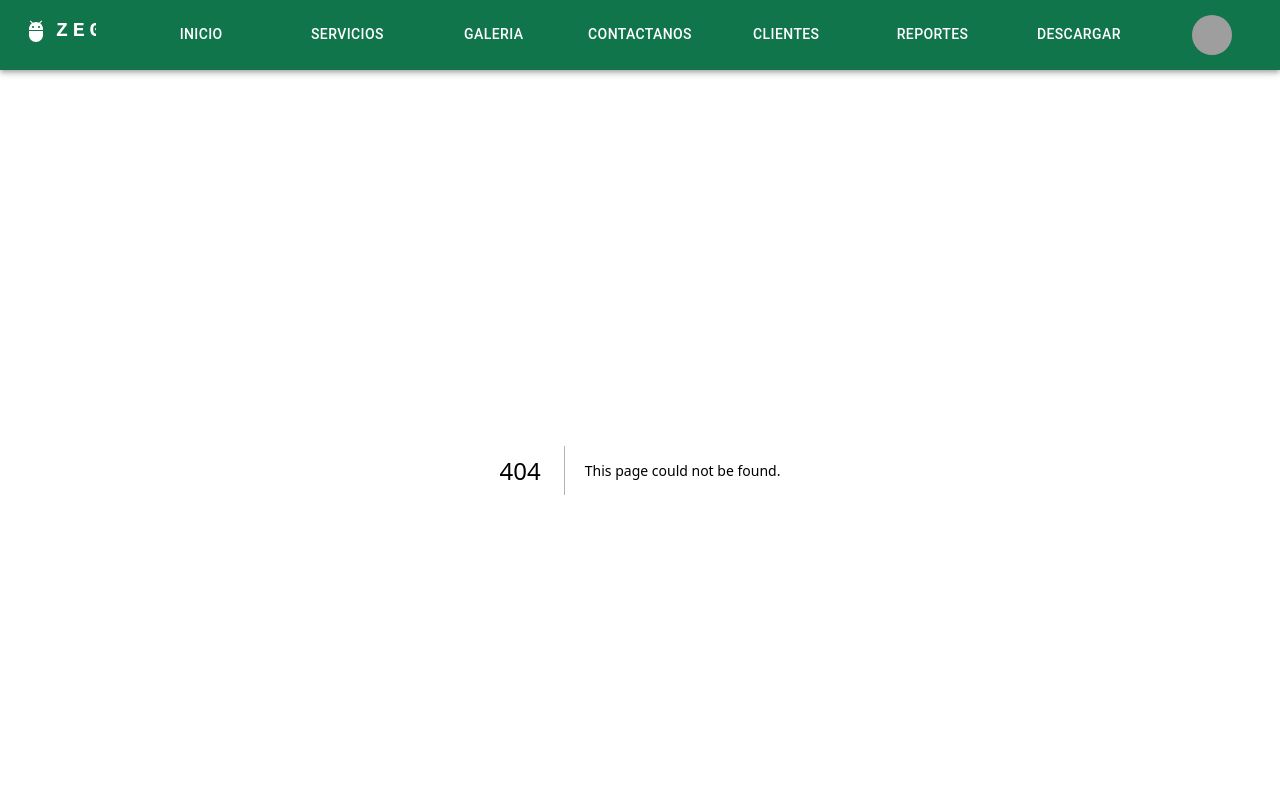
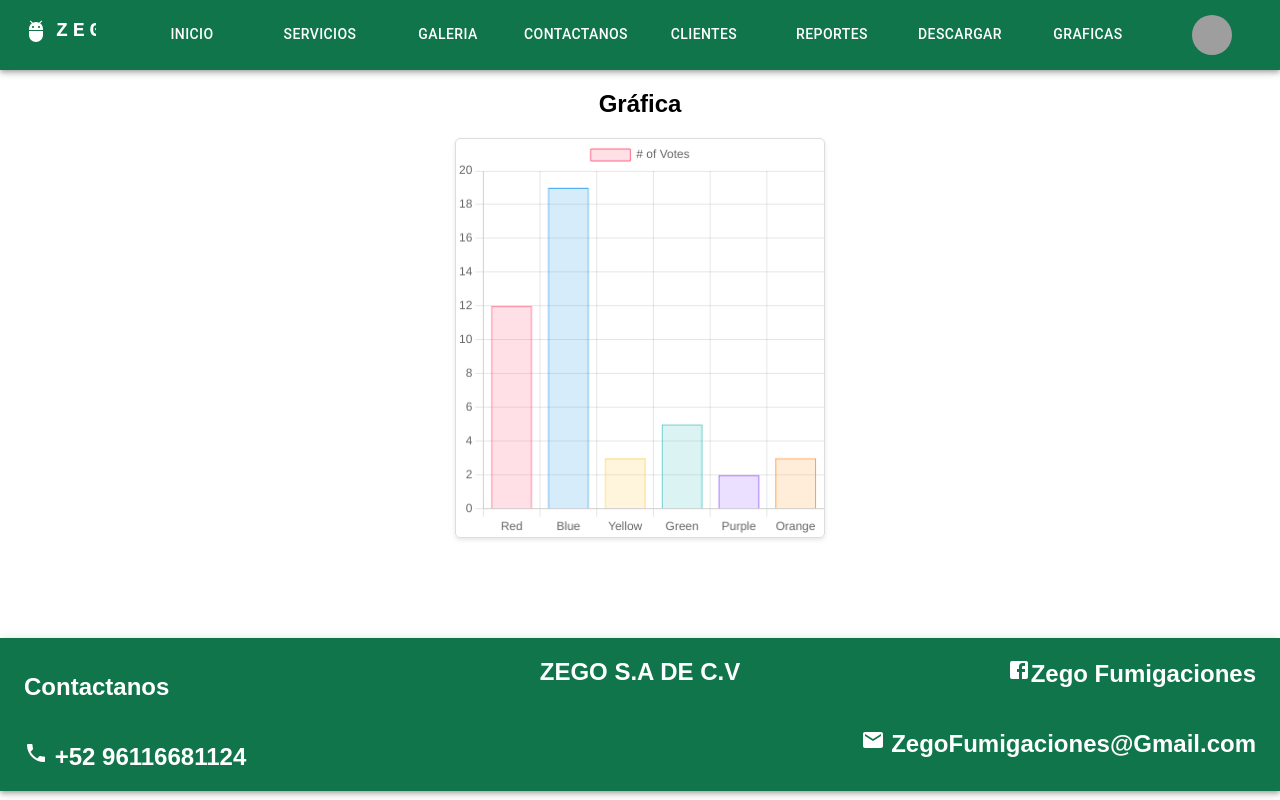
Before and after one commit to BlackRubick/FrontZego, a Next.js app: page /Graficas in a window 1280 px wide. Before the commit this address had no page. Shown: the top 800 px of the page. Built offline with nearby package versions, Linux system fonts and the light colour scheme; grey boxes are pictures that could not be loaded.

Commit message:
agregando graficas

```diff
--- a/css/globals.css
+++ b/css/globals.css
@@ -397,7 +397,6 @@ input[type="file"]::file-selector-button:hover {
   border-radius: 100px;
   }
 
-
   .gallery-container {
     max-width: 800px;
     margin: 0 auto;
@@ -413,7 +412,11 @@ input[type="file"]::file-selector-button:hover {
   .gallery-grid {
     display: grid;
     grid-template-columns: repeat(auto-fill, minmax(200px, 1fr));
-    grid-gap: 20px;
+    grid-gap: 20px; /* Espacio entre las columnas */
+  }
+
+  .gallery-item {
+    margin: 10px; /* Margen alrededor de cada imagen */
   }
 
   .gallery-item img {
@@ -422,3 +425,13 @@ input[type="file"]::file-selector-button:hover {
     border-radius: 10px;
     box-shadow: 0px 2px 6px rgba(0, 0, 0, 0.1);
   }
+
+
+  /* Estilos CSS para el componente de gráficos */
+canvas {
+  max-width: 800px;
+  margin: 20px auto;
+  border: 1px solid #ddd;
+  border-radius: 5px;
+  box-shadow: 0 2px 4px rgba(0, 0, 0, 0.1);
+}
--- a/package.json
+++ b/package.json
@@ -19,6 +19,7 @@
     "@react-pdf-viewer/core": "^3.12.0",
     "@react-pdf/renderer": "^3.1.14",
     "axios": "^1.6.5",
+    "chart.js": "^3.9.1",
     "formik": "^2.4.5",
     "next": "^14.0.3-canary.4",
     "pdf-lib": "^1.17.1",
--- /dev/null
+++ b/src/app/Graficas/page.jsx
@@ -0,0 +1,123 @@
+"use client";
+import React, { useEffect, useRef, useState } from 'react';
+import Chart from 'chart.js/auto'; // Importa la biblioteca Chart.js
+
+function Graficas() {
+    const chartRef = useRef(null);
+    const [chartInstance, setChartInstance] = useState(null);
+
+    useEffect(() => {
+        if (chartInstance) {
+            chartInstance.destroy();
+        }
+
+        const ctx = chartRef.current.getContext('2d');
+        const newChartInstance = new Chart(ctx, {
+            type: 'bar',
+            data: {
+                labels: ['Red', 'Blue', 'Yellow', 'Green', 'Purple', 'Orange'],
+                datasets: [{
+                    label: '# of Votes',
+                    data: [12, 19, 3, 5, 2, 3],
+                    backgroundColor: [
+                        'rgba(255, 99, 132, 0.2)',
+                        'rgba(54, 162, 235, 0.2)',
+                        'rgba(255, 206, 86, 0.2)',
+                        'rgba(75, 192, 192, 0.2)',
+                        'rgba(153, 102, 255, 0.2)',
+                        'rgba(255, 159, 64, 0.2)'
+                    ],
+                    borderColor: [
+                        'rgba(255, 99, 132, 1)',
+                        'rgba(54, 162, 235, 1)',
+                        'rgba(255, 206, 86, 1)',
+                        'rgba(75, 192, 192, 1)',
+                        'rgba(153, 102, 255, 1)',
+                        'rgba(255, 159, 64, 1)'
+                    ],
+                    borderWidth: 1
+                }]
+            },
+            options: {
+                scales: {
+                    y: {
+                        beginAtZero: true
+                    }
+                }
+            }
+        });
+
+        setChartInstance(newChartInstance);
+
+        return () => {
+            if (newChartInstance) {
+                newChartInstance.destroy();
+            }
+        };
+    }, []);
+
+    return (
+        <div style={{ width: '80%', margin: 'auto', textAlign: 'center' }}>
+            <h2 style={{ marginBottom: '20px' }}>Gráfica</h2>
+            <div style={{ position: 'relative', height: '500px' }}>
+                <canvas ref={chartRef} style={{ width: '370px', height: '400px' }} />
+            </div>
+        </div>
+    );
+}
+
+export default Graficas;
+
+
+
+
+//NO TOCAR ESTO ES LA GRAFICA PARA LA API PARA PODER METER LOS DATOS DEL FECHT PARA PODER GRAFICAR CON BASE A LOS DATOS DE LA API XD
+// import React, { useEffect, useState } from 'react';
+// import Graficas from './Graficas';
+
+// function App() {
+//     const [chartData, setChartData] = useState({
+//         labels: ['Red', 'Blue', 'Yellow', 'Green', 'Purple', 'Orange'],
+//         datasets: [{
+//             label: '# of Votes',
+//             data: [12, 19, 3, 5, 2, 3],
+//             backgroundColor: [
+//                 'rgba(255, 99, 132, 0.2)',
+//                 'rgba(54, 162, 235, 0.2)',
+//                 'rgba(255, 206, 86, 0.2)',
+//                 'rgba(75, 192, 192, 0.2)',
+//                 'rgba(153, 102, 255, 0.2)',
+//                 'rgba(255, 159, 64, 0.2)'
+//             ],
+//             borderColor: [
+//                 'rgba(255, 99, 132, 1)',
+//                 'rgba(54, 162, 235, 1)',
+//                 'rgba(255, 206, 86, 1)',
+//                 'rgba(75, 192, 192, 1)',
+//                 'rgba(153, 102, 255, 1)',
+//                 'rgba(255, 159, 64, 1)'
+//             ],
+//             borderWidth: 1
+//         }]
+//     });
+
+//     const [chartOptions, setChartOptions] = useState({
+//         scales: {
+//             y: {
+//                 beginAtZero: true
+//             }
+//         }
+//     });
+
+//     useEffect(() => {
+//         // Aquí podrías hacer la llamada a tu API para obtener los datos y luego actualizar el estado chartData
+//     }, []);
+
+//     return (
+//         <div>
+//             <Graficas data={chartData} options={chartOptions} />
+//         </div>
+//     );
+// }
+
+// export default App;
--- a/src/app/Login/page.jsx
+++ b/src/app/Login/page.jsx
@@ -20,7 +20,7 @@ export default function Login() {
       const mensaje = response.data.mensaje;
 
       if (mensaje === "Inicio de sesión exitoso") {
-        router.push("/agregarCliente"); // Redirige a la ruta agregarCliente
+        router.push("/agregarCliente");
       } else {
         alert("Correo o contraseña incorrectos");
       }
--- a/src/app/Orgnanismos/Nav.jsx
+++ b/src/app/Orgnanismos/Nav.jsx
@@ -45,6 +45,11 @@ const pages = [
     nombrePage: "Descargar",
     href: "../reportesdescarga",
   },
+  {
+    nombrePage: "Graficas",
+    href: "../Graficas",
+  },
+
 ];
 const settings = ["Perfil", "Cerrar sesión,"];
 
```
Also changed, not shown: src/app/editarCliente/page.jsx (+6 -5 lines), 1 other file (tests, documents, lock files or other folders).
